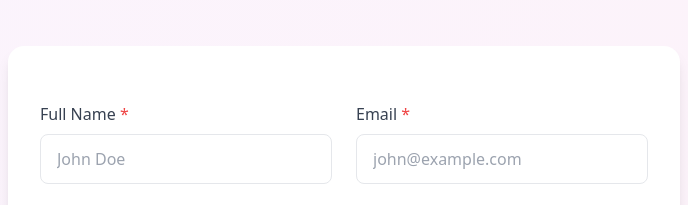
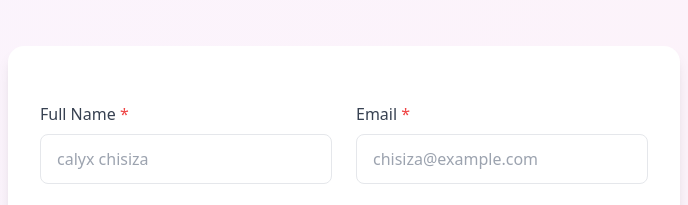
Before and after one commit to cvlyx/CLIQUE265, a plain HTML site: page index.html in a window 1280 px wide. Shown: the part 1560-1765 px from the top of the page, 296-984 px from the left. Drawn offline with nearby package versions, Linux system fonts and the light colour scheme.

Commit message:
Updated feature x

```diff
--- a/index.html
+++ b/index.html
@@ -209,14 +209,14 @@
                                 <label for="name" class="block text-gray-700 mb-2 font-medium">Full Name <span class="text-red-500">*</span></label>
                                 <input type="text" id="name" name="name" required
                                        class="w-full px-4 py-3 rounded-lg border border-gray-200 focus:ring-2 focus:ring-purple-600 focus:border-transparent"
-                                       placeholder="John Doe">
+                                       placeholder="calyx chisiza">
                             </div>
 
                             <div>
                                 <label for="email" class="block text-gray-700 mb-2 font-medium">Email <span class="text-red-500">*</span></label>
                                 <input type="email" id="email" name="_replyto" required
                                        class="w-full px-4 py-3 rounded-lg border border-gray-200 focus:ring-2 focus:ring-purple-600 focus:border-transparent"
-                                       placeholder="john@example.com">
+                                       placeholder="chisiza@example.com">
                             </div>
                         </div>
 
```
